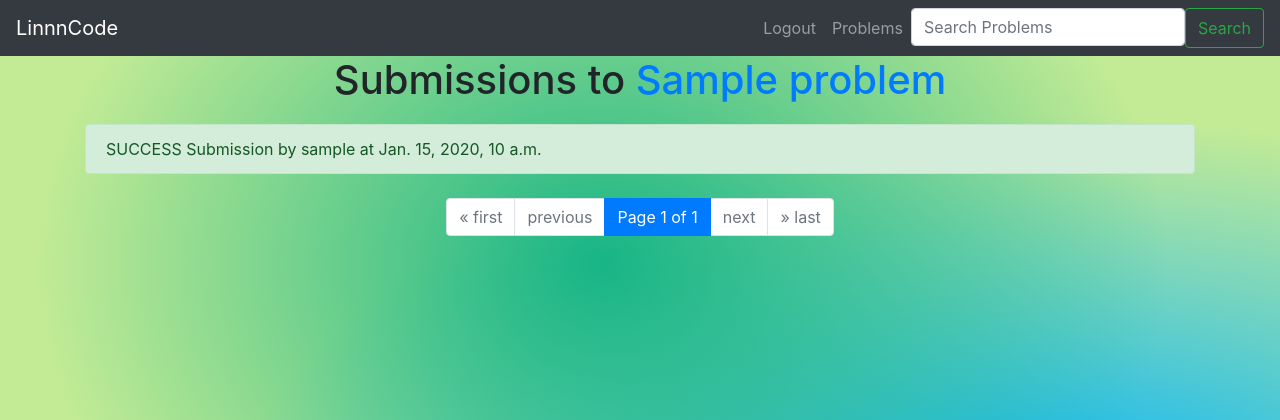
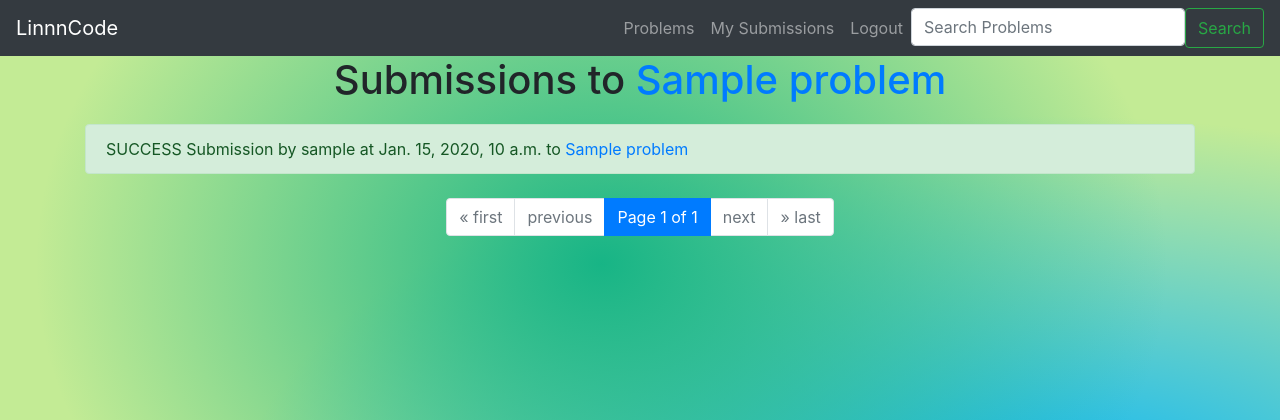
Before and after one commit to Serenity0204/LinnnCode, a Django app: page /problems/1/submissions in a window 1280 px wide. Shown: the top 420 px of the page. Run offline with Django 3.2, Linux system fonts and the light colour scheme; a user stored in the database is signed in; tables that the repository leaves empty hold one stand-in row (values such as "Sample post"); some libraries are stand-ins or nearby versions.

```diff
--- a/linnncode/templates/problem_detail.html
+++ b/linnncode/templates/problem_detail.html
@@ -31,7 +31,7 @@
 </div>
 
 </div>
-<div class="d-flex justify-content-center mt-4">
+<div class="d-flex justify-content-center mb-4 mt-4">
     <div class="card bg-dark text-white">
         <div class="card-body">
             <p style="display: inline;">{{ problem.description }}</p>
@@ -39,7 +39,7 @@
     </div>
 </div>
 
-<div class="text-center mb-4">
+<div class="text-center">
     {% if messages %}
         {% for message in messages %}
             {% if error %}
--- a/linnncode/templates/submissions.html
+++ b/linnncode/templates/submissions.html
@@ -11,14 +11,20 @@
 </style>
 
 <div class="text-center">
-    <h1 style="margin-bottom: 20px;">Submissions to <a href="{% url 'problem_detail' problem.id %}" >{{ title }}</a> </h1>
+    {% if problem %}
+        <h1 style="margin-bottom: 20px;">Submissions to <a href="{% url 'problem_detail' problem.id %}" >{{ title }}</a> </h1>
+    {% else %}
+        <h1 style="margin-bottom: 20px;">{{ title }}</a> </h1>
+    {% endif %}
 </div>
 {% if not submissions%}
     <h1 class="text-center">Empty</h1>
 {% endif %}
 {% for submission in submissions %}
     {% if submission.success %}
-        <div class="alert alert-success" data-toggle="modal" data-target="#successModal{{ submission.id }}">SUCCESS Submission by {{ submission.user }} at {{ submission.date }}</div>
+        <div class="alert alert-success" data-toggle="modal" data-target="#successModal{{ submission.id }}">
+            SUCCESS Submission by {{ submission.user }} at {{ submission.date }} to <a href="{% url 'problem_detail' submission.problem.id %}" >{{ submission.problem.title }}</a>
+        </div>
         <!-- Modal for success submission -->
         <div class="modal fade" id="successModal{{ submission.id }}" tabindex="-1" role="dialog" aria-labelledby="successModalLabel" aria-hidden="true">
             <div class="modal-dialog modal-lg" role="document">
@@ -36,7 +42,9 @@
             </div>
         </div>
     {% else %}
-        <div class="alert alert-danger" data-toggle="modal" data-target="#failModal{{ submission.id }}">FAIL Submission by {{ submission.user }} at {{ submission.date }}</div>
+        <div class="alert alert-danger" data-toggle="modal" data-target="#failModal{{ submission.id }}">
+            FAIL Submission by {{ submission.user }} at {{ submission.date }} to <a href="{% url 'problem_detail' submission.problem.id %}" >{{ submission.problem.title }}</a>
+        </div>
         <!-- Modal for failed submission -->
         <div class="modal fade" id="failModal{{ submission.id }}" tabindex="-1" role="dialog" aria-labelledby="failModalLabel" aria-hidden="true">
             <div class="modal-dialog modal-lg" role="document">
--- a/linnncode/urls.py
+++ b/linnncode/urls.py
@@ -16,4 +16,5 @@ urlpatterns = [
         name="submissions",
     ),
     path("search-problem/", views.problem_search_view, name="problem_search"),
+    path("my-submissions/", views.my_submission_view, name="my_submissions")
 ]
--- a/linnncode/views.py
+++ b/linnncode/views.py
@@ -178,3 +178,14 @@ def problem_search_view(request):
 
     context = {"problems": problems}
     return render(request, "problem.html", context)
+
+
+@login_required(login_url="login")
+def my_submission_view(request):
+    request.session.set_expiry(900)
+    submissions_list = Submission.objects.filter(user=request.user).order_by("-date")
+    paginator = Paginator(submissions_list, 11)
+    page_number = request.GET.get("page")
+    submissions = paginator.get_page(page_number)
+    context = {"submissions": submissions, "title": f"All Submissions Submitted By {request.user}", "problem": None}
+    return render(request, "submissions.html", context)
--- a/mysite/templates/base.html
+++ b/mysite/templates/base.html
@@ -72,7 +72,13 @@
       <div class="collapse navbar-collapse" id="navbarNav">
         <ul class="navbar-nav ml-auto">
           <!-- Added ml-auto class -->
+          <li class="nav-item">
+            <a class="nav-link" href="{% url 'problems' %}">Problems</a>
+          </li>
           {% if user.is_authenticated %}
+          <li class="nav-item">
+            <a class="nav-link" href="{% url 'my_submissions' %}">My Submissions</a>
+          </li>
           <li class="nav-item">
             <a class="nav-link" href="{% url 'logout' %}">Logout</a>
           </li>
@@ -84,9 +90,6 @@
             <a class="nav-link" href="{% url 'register' %}">Register</a>
           </li>
           {% endif %}
-          <li class="nav-item">
-            <a class="nav-link" href="{% url 'problems' %}">Problems</a>
-          </li>
           <form class="d-flex" action="{% url 'problem_search' %}" method="GET">
             <input class="form-control me-3" type="search" name="query" placeholder="Search Problems" aria-label="Search">
             <button class="btn btn-outline-success" type="submit">Search</button>
```
